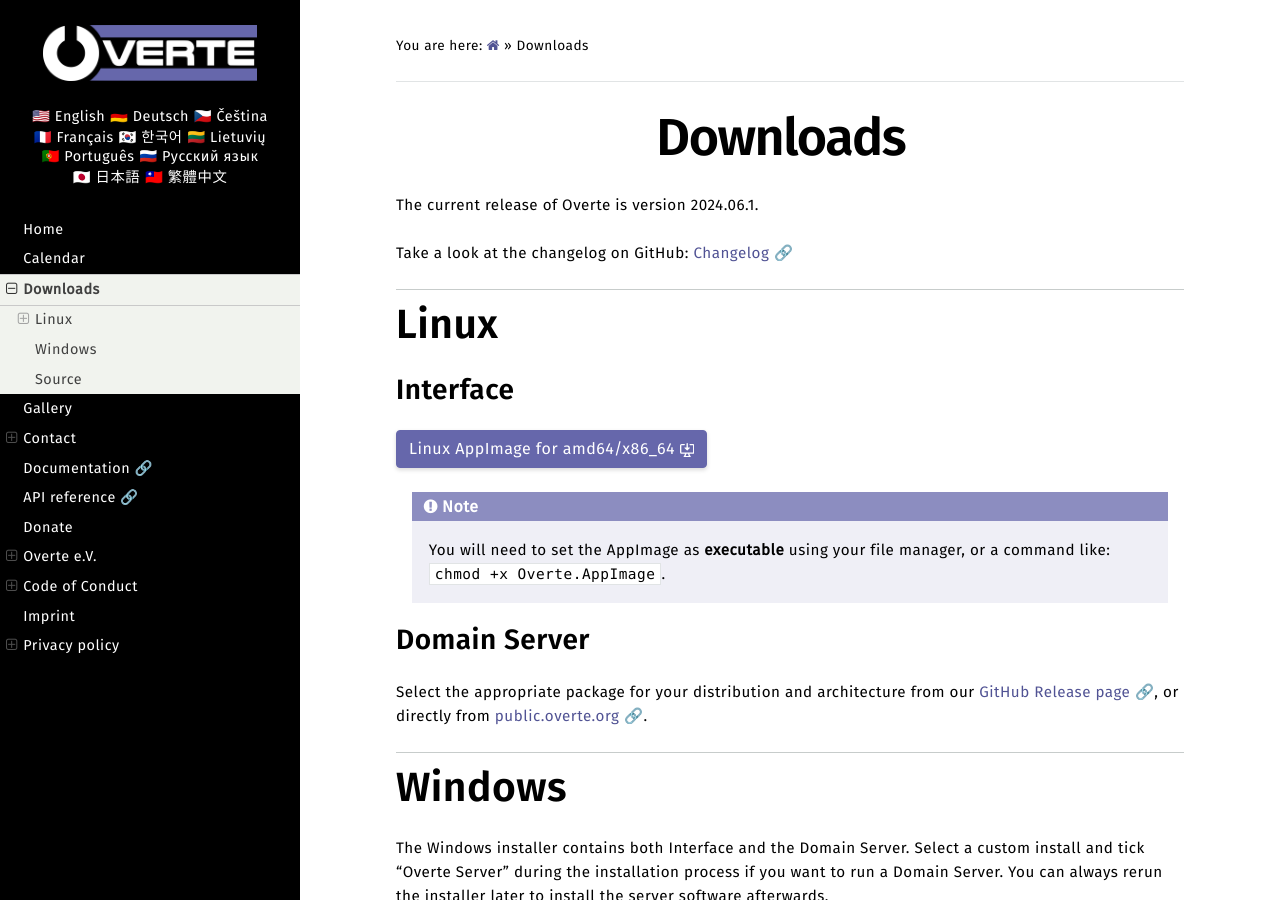
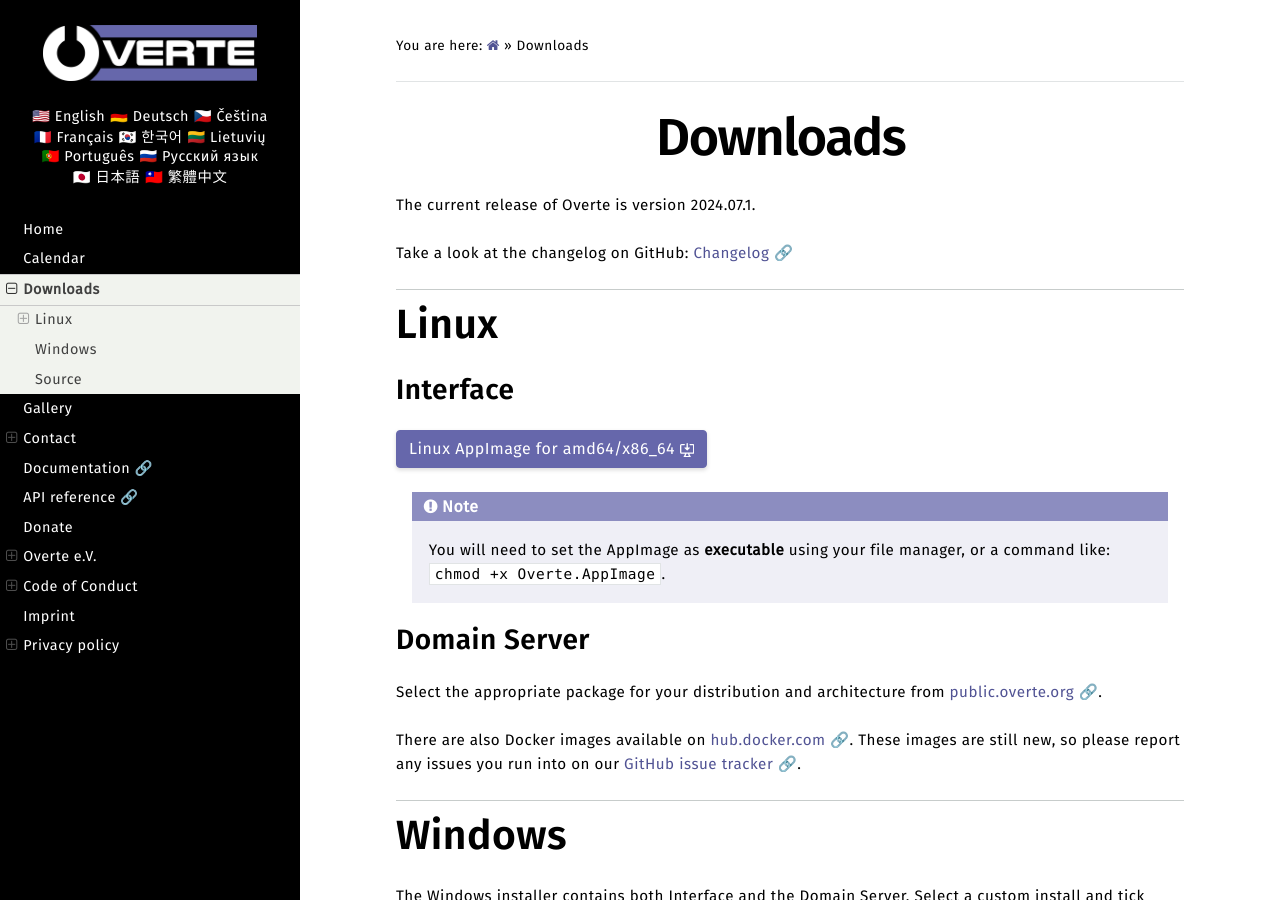
Before and after one commit to overte-org/overte-website-sphinx, a Sphinx documentation site: the page built from source/downloads.rst, in a window 1280 px wide and 900 px high. Built offline with Sphinx 7.4.7 and the Read the Docs theme 2.0.0, drawn with Linux system fonts in a browser that asks for light colours.

```diff
--- a/source/downloads.rst
+++ b/source/downloads.rst
@@ -4,7 +4,7 @@
 Downloads
 #########
 
-The current release of Overte is version 2024.06.1.
+The current release of Overte is version 2024.07.1.
 
 Take a look at the changelog on GitHub: `Changelog 🔗 <https://github.com/overte-org/overte/blob/master/CHANGELOG.md>`_
 
@@ -17,7 +17,7 @@ Linux
 Interface
 *********
 
-.. button-link:: https://public.overte.org/build/overte/release/2024.06.1/Overte-2024.06.1-nodebug-x86_64.AppImage
+.. button-link:: https://public.overte.org/build/overte/release/2024.07.1/Overte-2024.07.1-x86_64.AppImage
     :shadow:
     :color: primary
 
@@ -33,8 +33,9 @@ Interface
 Domain Server
 *************
 
-Select the appropriate package for your distribution and architecture from our `GitHub Release page 🔗 <https://github.com/overte-org/overte/releases/tag/2024.06.1/>`_,
-or directly from `public.overte.org 🔗 <https://public.overte.org/index.html#build/overte/release/2024.06.1/>`_.
+Select the appropriate package for your distribution and architecture from `public.overte.org 🔗 <https://public.overte.org/index.html#build/overte/release/2024.07.1/>`_.
+
+There are also Docker images available on `hub.docker.com 🔗 <https://hub.docker.com/repository/docker/overte/overte-server/>`_. These images are still new, so please report any issues you run into on our `GitHub issue tracker 🔗 <https://github.com/overte-org/overte/issues>`_.
 
 
 -------
@@ -45,7 +46,7 @@ The Windows installer contains both Interface and the Domain Server.
 Select a custom install and tick “Overte Server” during the installation process if you want to run a Domain Server.
 You can always rerun the installer later to install the server software afterwards.
 
-.. button-link:: https://public.overte.org/build/overte/release/2024.06.1/Overte-2024.06.1.exe
+.. button-link:: https://public.overte.org/build/overte/release/2024.07.1/Overte-2024.07.1.exe
     :shadow:
     :color: primary
 
```
Also changed, not shown: 1 other file.
